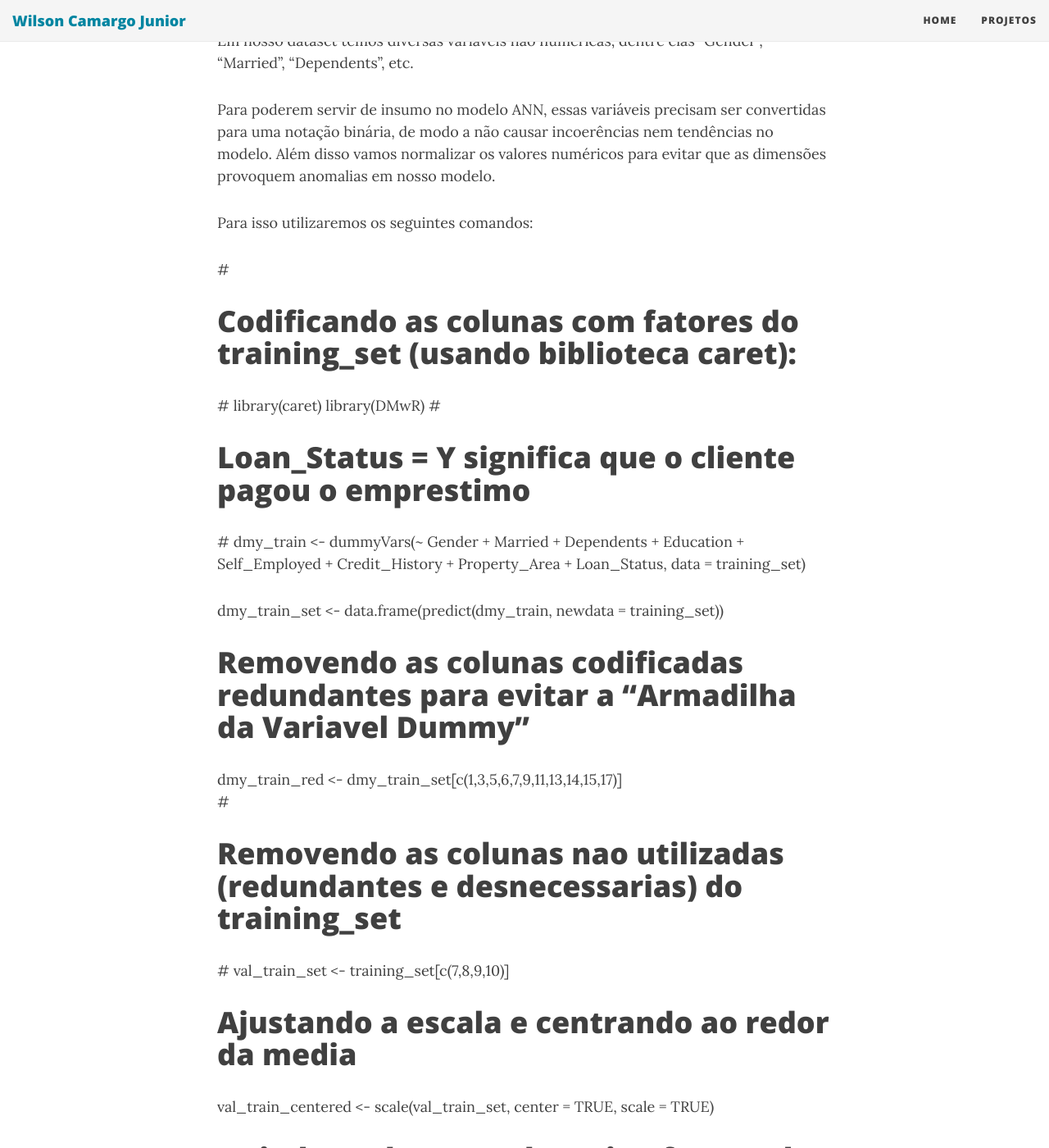
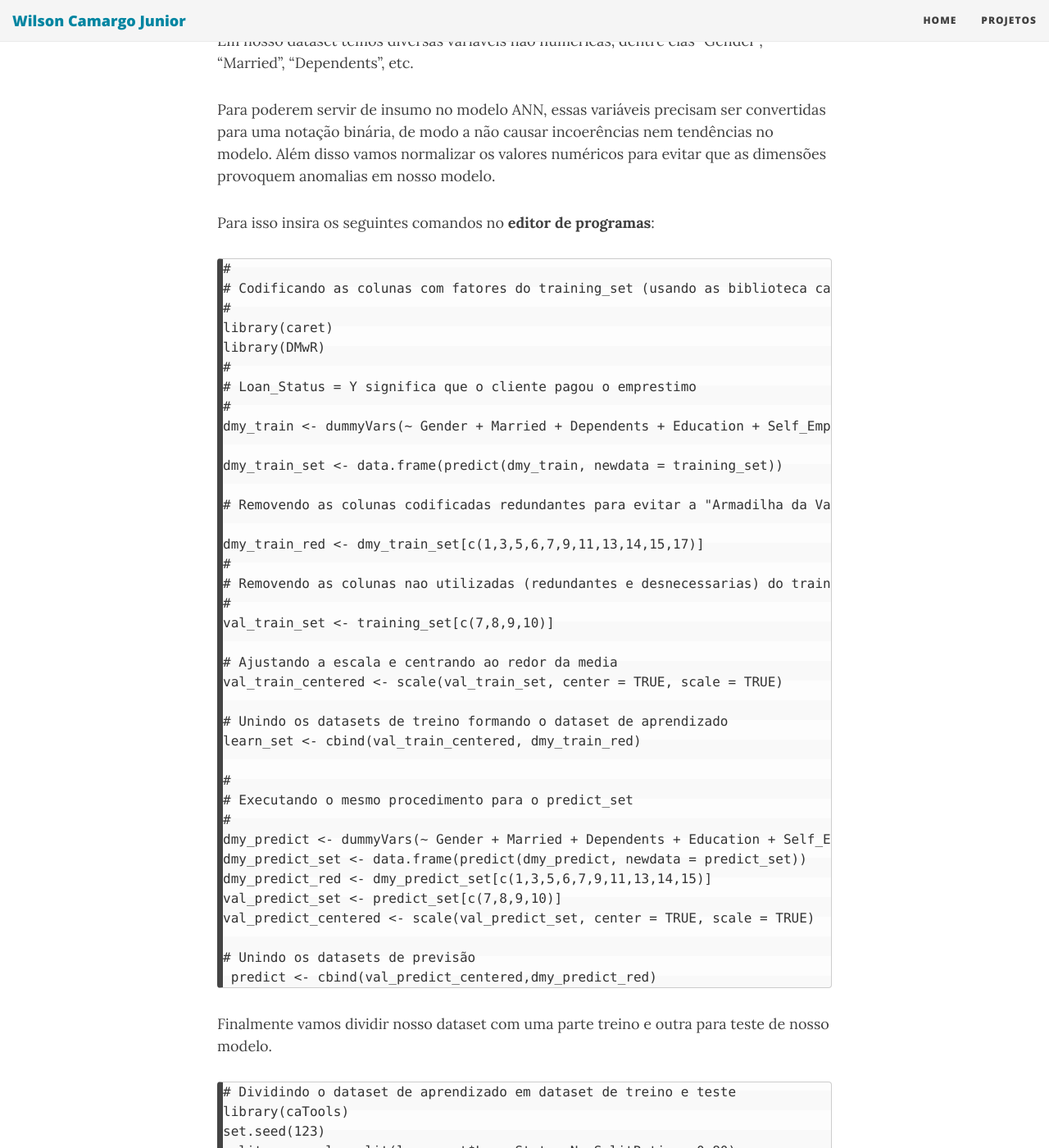
Before and after one commit to wilson-camargo-jr/teste, a Jekyll site: the page built from tmp/p7.md, in a window 1280 px wide and 1400 px high, scrolled down 14143 px. Shown: the whole window at 82% size. Built offline with Jekyll 4.4.1, drawn with Linux system fonts in a browser that asks for light colours; nearby versions of some CDN libraries; comment, search, counter and statistics services are not loaded; some of the changed text lies outside the part shown.

Commit message:
Update p7.md

````diff
--- a/tmp/p7.md
+++ b/tmp/p7.md
@@ -270,17 +270,17 @@ Em nosso dataset temos diversas variáveis não numéricas, dentre elas “Gende
 
 Para poderem servir de insumo no modelo ANN, essas variáveis precisam ser convertidas para uma notação binária, de modo a não causar incoerências nem tendências no modelo. Além disso vamos normalizar os valores numéricos para evitar que as dimensões provoquem anomalias em nosso modelo.
 
-Para isso utilizaremos os seguintes comandos:
-
+Para isso insira os seguintes comandos no **editor de programas**:
+```
 #
-# Codificando as colunas com fatores do training_set (usando biblioteca caret):
+# Codificando as colunas com fatores do training_set (usando as biblioteca caret e DMwR):
 #
 library(caret)
 library(DMwR)
 #
 # Loan_Status = Y significa que o cliente pagou o emprestimo
 #
-dmy_train <- dummyVars(~ Gender + Married + Dependents + Education +                         Self_Employed + Credit_History + Property_Area + Loan_Status,  data = training_set)
+dmy_train <- dummyVars(~ Gender + Married + Dependents + Education + Self_Employed + Credit_History + Property_Area + Loan_Status, data = training_set)
 
 dmy_train_set <- data.frame(predict(dmy_train, newdata = training_set))
 
@@ -301,7 +301,7 @@ learn_set <- cbind(val_train_centered, dmy_train_red)
 #
 # Executando o mesmo procedimento para o predict_set
 #
-dmy_predict <- dummyVars(~ Gender + Married + Dependents + Education +                           Self_Employed + Credit_History + Property_Area,  data = predict_set)
+dmy_predict <- dummyVars(~ Gender + Married + Dependents + Education + Self_Employed + Credit_History + Property_Area, data = predict_set)
 dmy_predict_set <- data.frame(predict(dmy_predict, newdata = predict_set))
 dmy_predict_red <- dmy_predict_set[c(1,3,5,6,7,9,11,13,14,15)]
 val_predict_set <- predict_set[c(7,8,9,10)]
@@ -309,10 +309,11 @@ val_predict_centered <- scale(val_predict_set, center = TRUE, scale = TRUE)
 
 # Unindo os datasets de previsão
  predict <- cbind(val_predict_centered,dmy_predict_red)
+```
 
+Finalmente vamos dividir nosso dataset com uma parte treino e outra para teste de nosso modelo.
 
-Finalmente vamos dividir nosso dataset com uma parte para a fase de treino e outra para teste de nosso modelo.
-
+```
 # Dividindo o dataset de aprendizado em dataset de treino e teste
 library(caTools)
 set.seed(123)
@@ -328,7 +329,7 @@ y_test_set <- test_set[,15]
 
 x_train_set <- as.matrix(x_train_set, nrow=c(nrow(x_train_set)), ncol=15)
 x_test_set  <- as.matrix(x_test_set, nrow=c(nrow(x_test_set)), ncol=15)
-
+```
 
 Setting up a Neural Network Model with Keras
 
````
